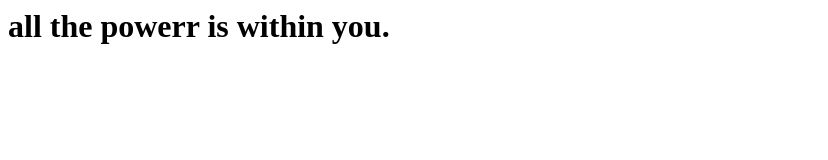
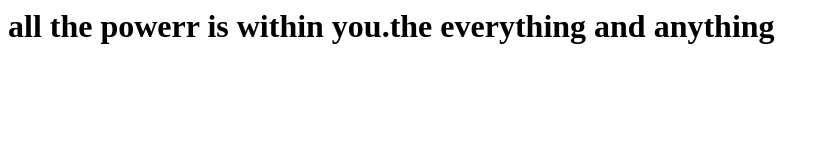
Before and after one commit to GaddamNavyasri/firstnewrepos, a plain HTML site: page index.html in a window 1280 px wide. Shown: the whole page, without its empty margins (0-828 px from the left). Drawn offline with Linux system fonts and the light colour scheme.

Commit message:
completed the frst quote

```diff
--- a/index.html
+++ b/index.html
@@ -1,5 +1,5 @@
 <html>
 	<body>
-		<h1>all the powerr is within you. </h1>
+		<h1>all the powerr is within you.the everything and anything </h1>
 	</body>
 </html>
```
